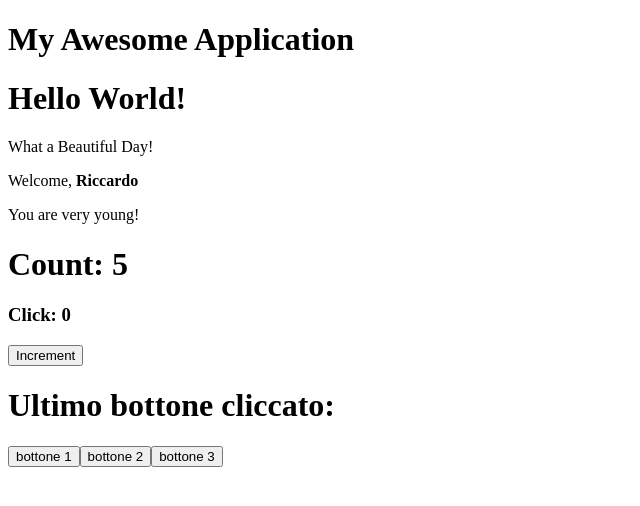
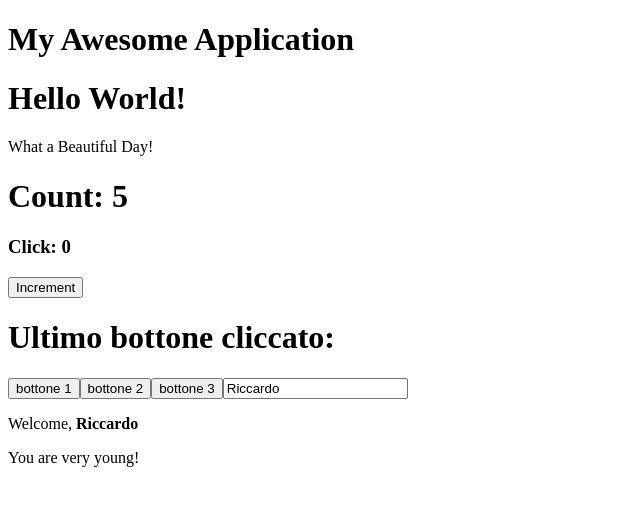
Before and after one commit to RiccardoMannino/Jsx-exercise, a React (Create React App) app in the folder react-exercises/: page / in a window 1280 px wide. Shown: the top 506 px of the page, without its empty margins (0-640 px from the left). Built offline with nearby package versions, Linux system fonts and the light colour scheme.

Commit message:
forms-01

```diff
--- a/react-exercises/src/App.js
+++ b/react-exercises/src/App.js
@@ -3,6 +3,7 @@
 import { ClickTracker } from "./ClickTracker";
 import { Counter } from "./Counter";
 import { Hello } from "./Hello";
+import { InteractiveWelcome } from "./InteractiveWelcome";
 // import { Message } from "./Message";
 import { Welcome } from "./Welcome";
 
@@ -14,10 +15,11 @@
         <h1>My Awesome Application</h1>
         <Hello />
         {/* <Message /> */}
-        <Welcome name="Riccardo" age={18} />
+        {/* <Welcome name="Riccardo" age={18} /> */}
         <Counter timeout={1000} incrementBy={1} initialValue={0} />
         <ClickCounter incrementBy={1} initialValue={0} />
         <ClickTracker />
+        <InteractiveWelcome name="Riccardo" />
       </div>
     );
   }
--- /dev/null
+++ b/react-exercises/src/InteractiveWelcome.js
@@ -0,0 +1,30 @@
+import React from "react";
+import { Welcome } from "./Welcome";
+
+export class InteractiveWelcome extends React.Component {
+  state = {
+    username: this.props.name,
+  };
+
+  handleInteractiveWelcome = (event) => {
+    const name = event.target.name;
+    const value = event.target.value;
+
+    this.setState({
+      name: "username",
+    });
+  };
+
+  render() {
+    return (
+      <>
+        <input
+          name="username"
+          value={this.state.username}
+          onChange={this.handleInteractiveWelcome}
+        />
+        <Welcome name={this.props.name} />
+      </>
+    );
+  }
+}
```
